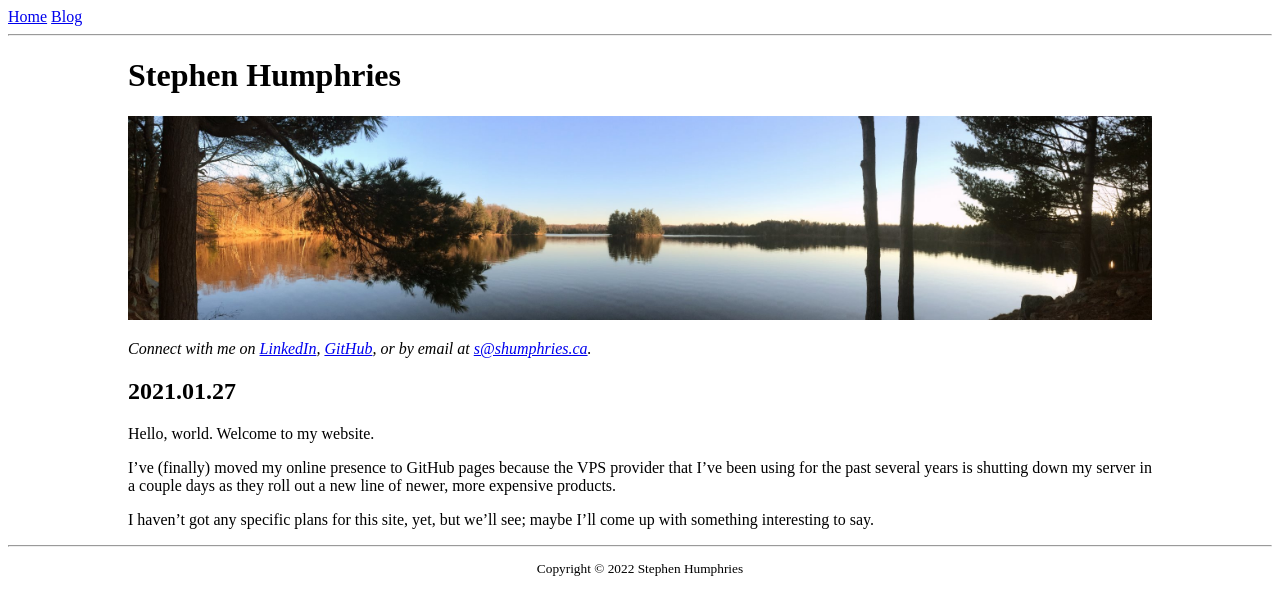
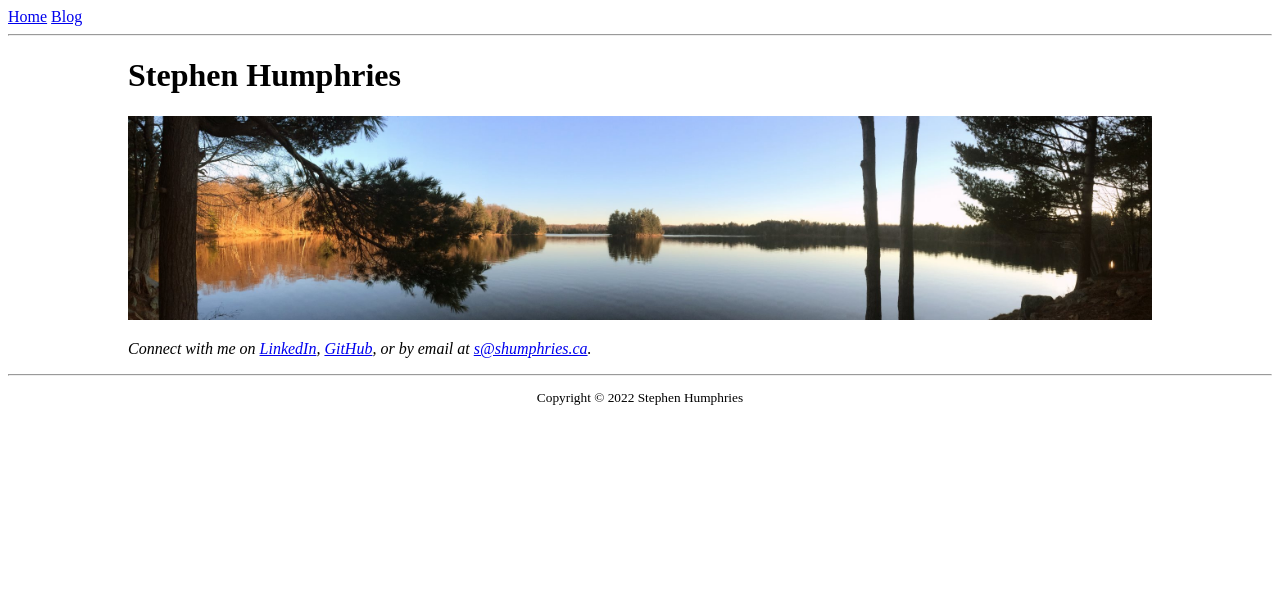
Before and after one commit to sjahu/sjahu.github.io, a Jekyll site: the page built from index.md, in a window 1280 px wide. Shown: the top 615 px of the page. Built offline with Jekyll 4.4.1, drawn with Linux system fonts in a browser that asks for light colours.

Commit message:
Move hello world post to blog

```diff
--- a/_layouts/post.html
+++ b/_layouts/post.html
@@ -8,7 +8,7 @@
 <figure class="post-header-image">
   <img src="{{ page.header_image }}">
   {% if page.header_image_caption %}
-  <caption>{{ page.header_image_caption }}</caption>
+  <figcaption>{{ page.header_image_caption }}</figcaption>
   {% endif %}
 </figure>
 {% endif %}
--- a/_sass/post.scss
+++ b/_sass/post.scss
@@ -15,9 +15,7 @@
     object-fit: cover;
   }
 
-  caption {
-    width: 100%;
-    text-align: left;
+  figcaption {
     font-style: italic;
   }
 }
--- a/index.md
+++ b/index.md
@@ -6,10 +6,3 @@
 <img src="/assets/images/smallclearlake.jpg" width="100%" title="I took this in the evening on Small Clear Lake in Frontenac Park. It's a nice photo, so I thought I'd use it to add some colour to the top of the page :)">
 
 _Connect with me on [LinkedIn](https://www.linkedin.com/in/sjahumphries/), [GitHub](https://github.com/sjahu/), or by email at <noscript id="email">(JavaScript is disabled in your browser-- you'll have to read the source to figure out my email address)</noscript><script src="/assets/js/email.js"></script>._
-
-## 2021.01.27
-Hello, world. Welcome to my website.
-
-I've (finally) moved my online presence to GitHub pages because the VPS provider that I've been using for the past several years is shutting down my server in a couple days as they roll out a new line of newer, more expensive products.
-
-I haven't got any specific plans for this site, yet, but we'll see; maybe I'll come up with something interesting to say.
```
Also changed, not shown: blog/_posts/2021-01-27-hello-world.md (added, +9 -0 lines).
